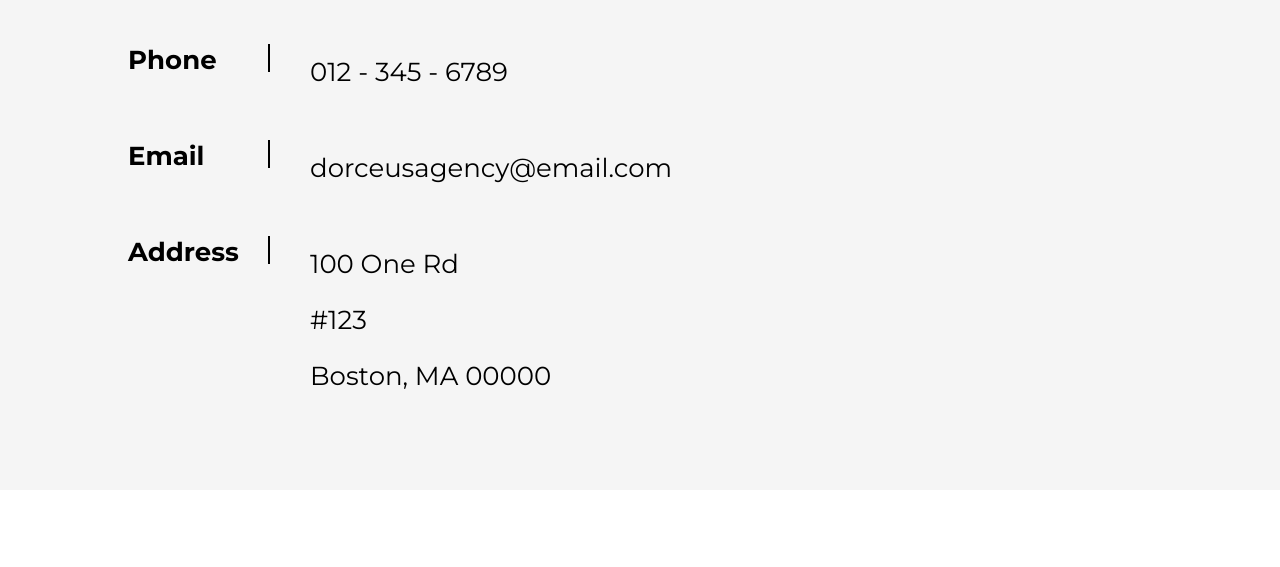
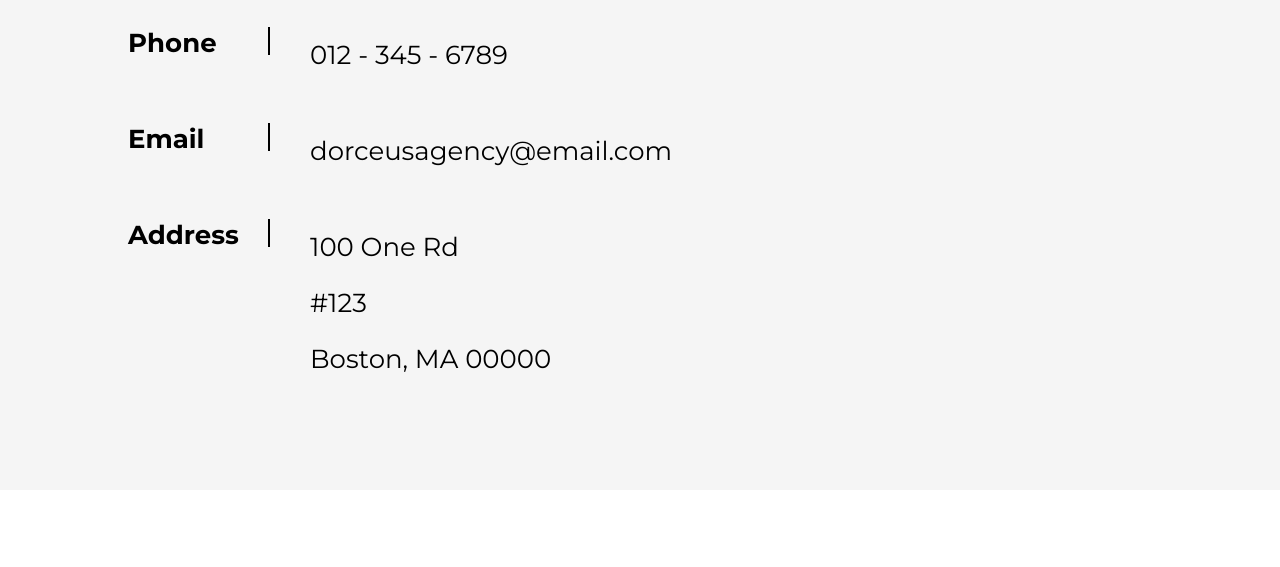
Before and after one commit to HandyDorceus/dorceus-agency, a website: page pages/contact.html in a window 1280 px wide. Shown: the part 255-822 px from the top of the page. Drawn offline with Linux system fonts and the light colour scheme.

Commit message:
fixed content formatting

```diff
--- a/style.css
+++ b/style.css
@@ -82,10 +82,13 @@ nav {
 .main {
   height: 80vh;
   background-color: #f5f5f5;
+  display: flex;
+  flex-direction: column;
+  justify-content: center;
 }
 
 .main-content {
-  padding: 10vh 10vw 10vh 10vw;
+  padding: 0vh 0vw 0vh 10vw;
 }
 
 .title {
```
